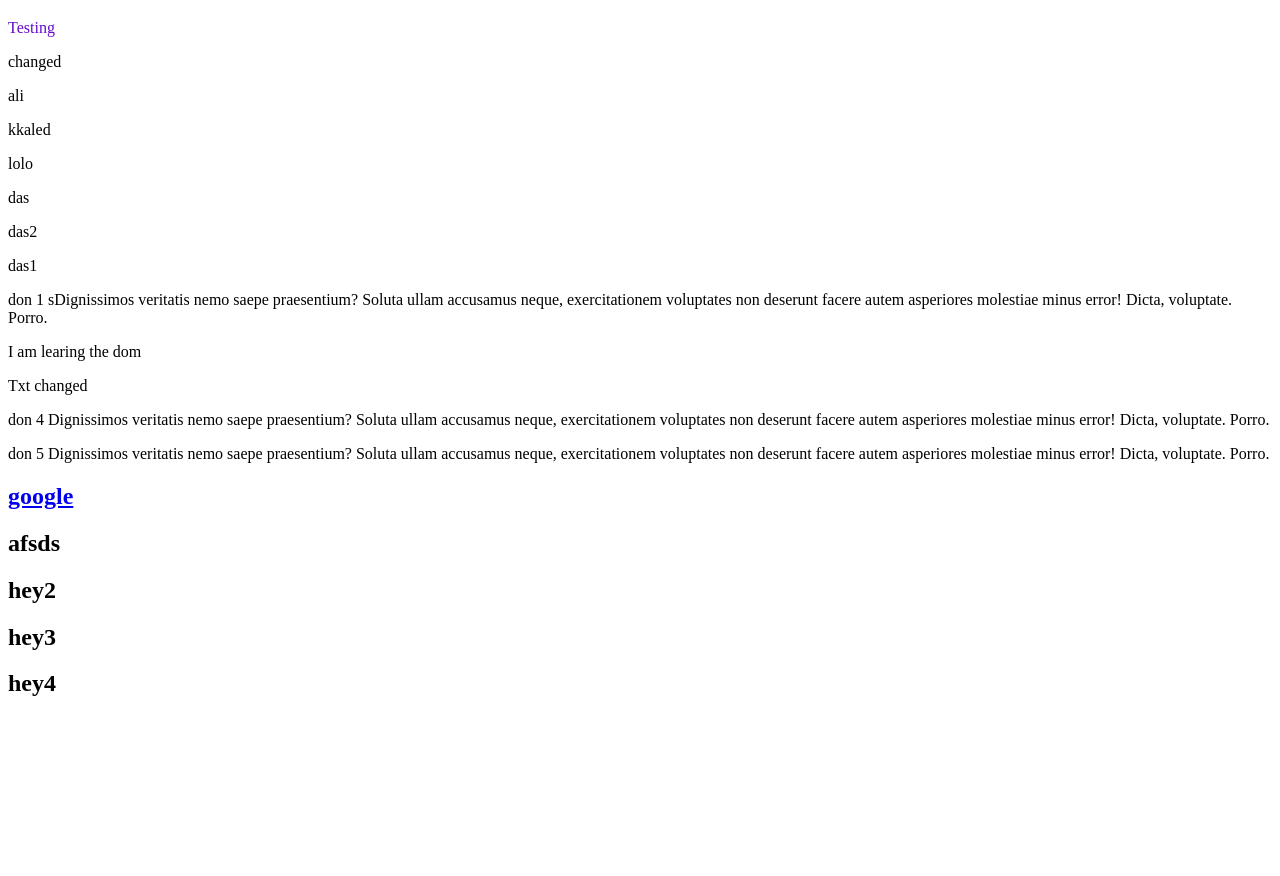
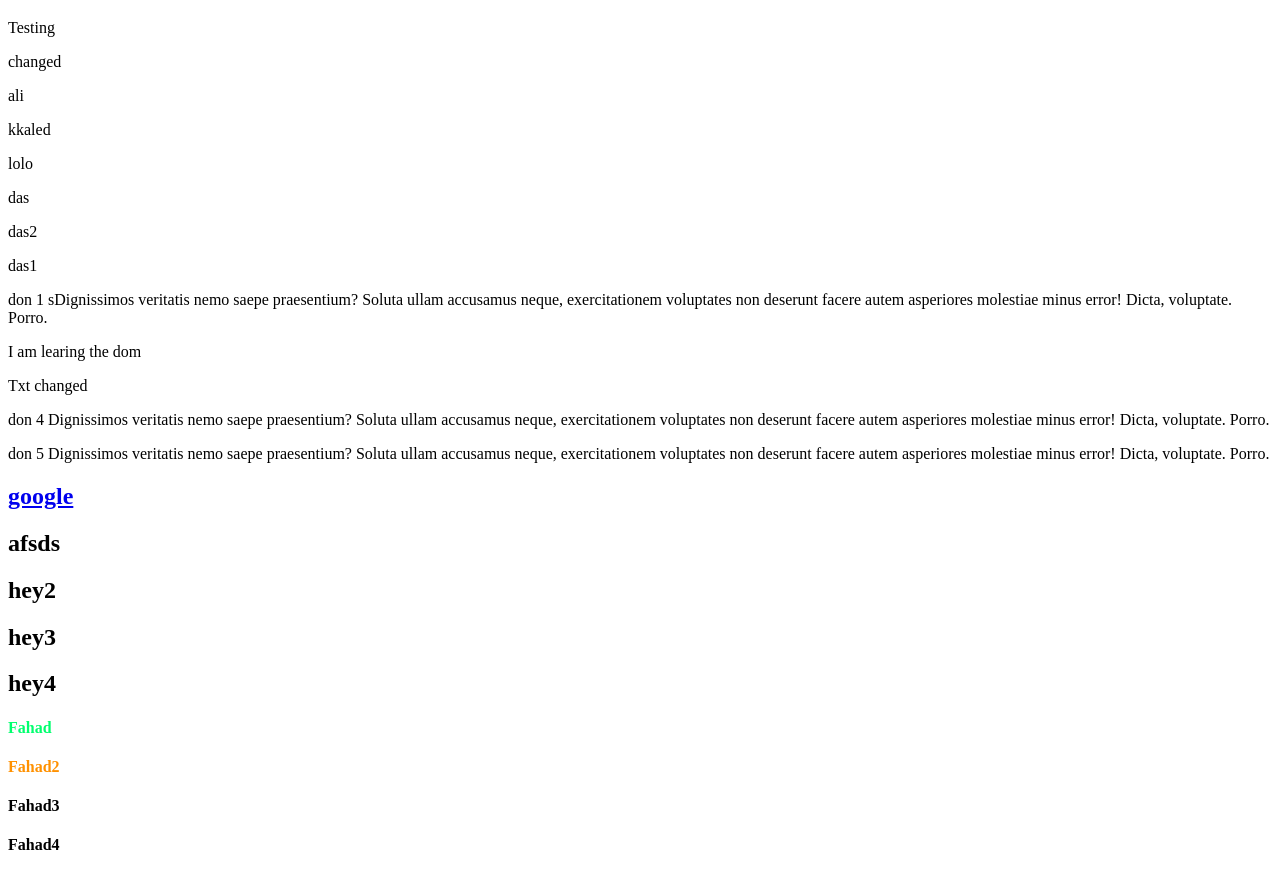
Before and after one commit to fahad5359/real-javascript-sandbox, a plain HTML site: page dom/index.htm in a window 1280 px wide. Shown: the part 61-937 px from the top of the page. Before the commit the page ends 800 px from the top, so only its background shows below. Drawn offline with Linux system fonts and the light colour scheme.

Commit message:
start with secton 2

```diff
--- a/dom/index.htm
+++ b/dom/index.htm
@@ -41,6 +41,11 @@
    <h2 id="op"> hey4</h2>
 
 
+   <h4 id="lolo1"> Fahad</h4>
+   <h4 id="lolo2"> Fahad2</h4>
+   <h4 id="lolo3"> Fahad3</h4>
+   <h4 id="lolo4"> Fahad4</h4>
+
     <script src="جافا سكريبت dom.js"></script>
 </body>
 </html>
--- a/dom/sttyle.css
+++ b/dom/sttyle.css
@@ -1,3 +1,6 @@
-#ttst{
-    color: rgb(100, 10, 200);
+#lolo1{
+    color: rgb(0, 255, 110);
 }
+#lolo2{
+    color: rgb(255, 145, 0);
+}
--- a/dom/جافا سكريبت dom.js
+++ b/dom/جافا سكريبت dom.js
@@ -136,4 +136,7 @@
 
 // ///////////////////////////////////////////////////////// ///////////////// section 2 ////////////////////////////////////////////////////////////
 
-//
+// mostly will change in css
+// we want to manipulate the css with our js
+const fahad=document.querySelector("#lolo1")
+let sotyle=getComputedStyle(fahad)
```
